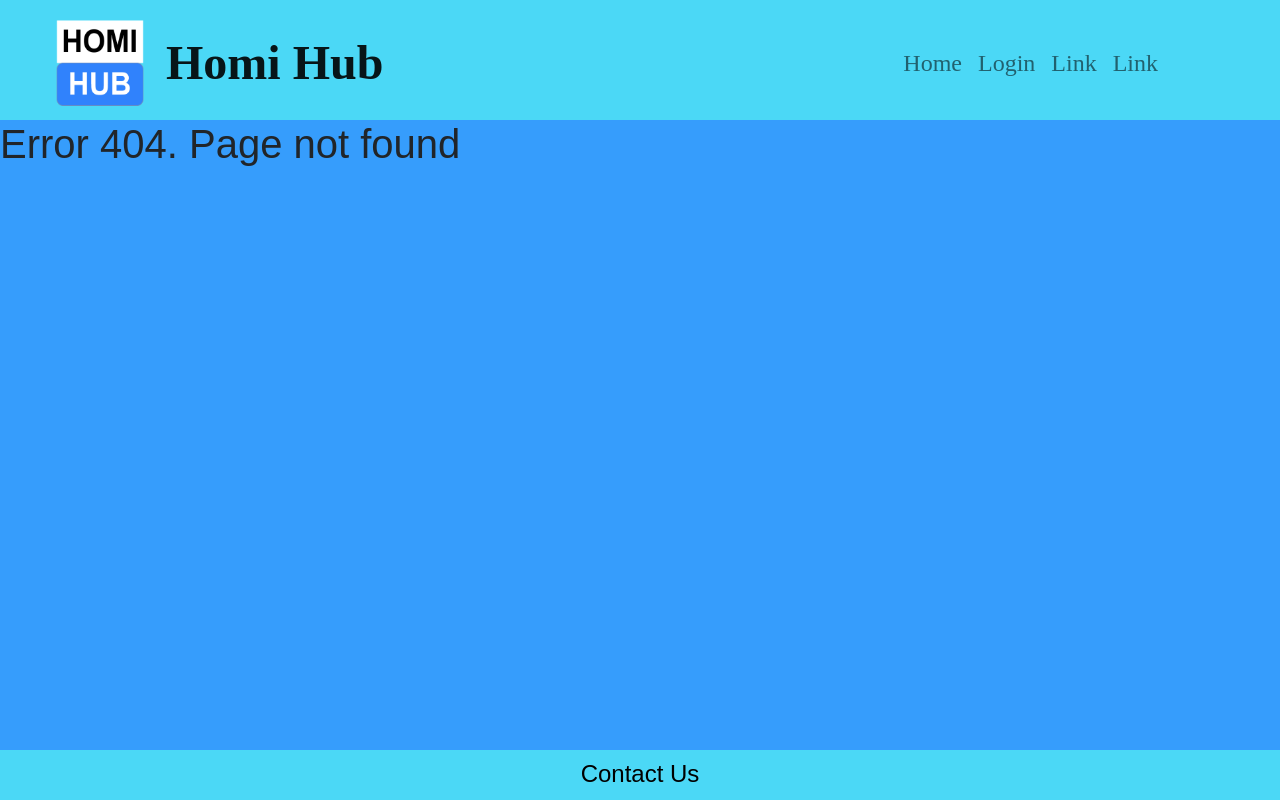
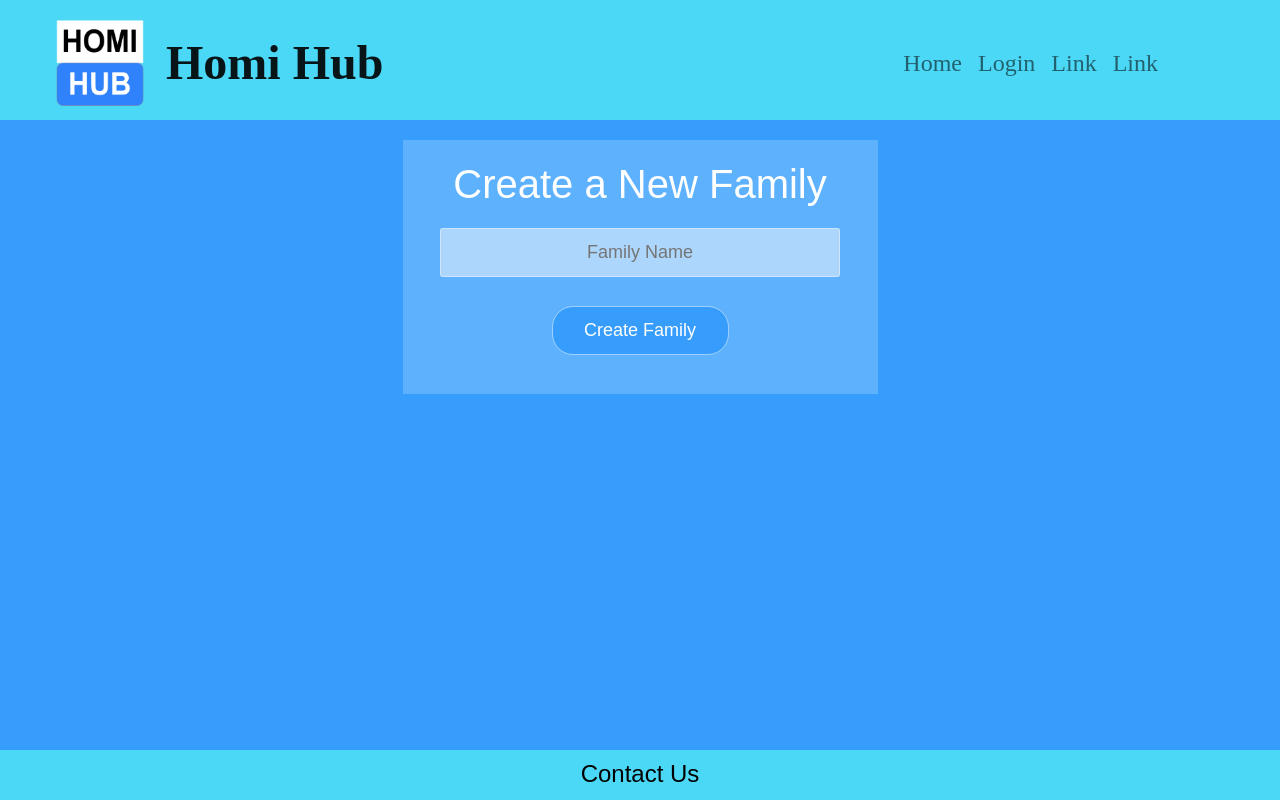
Before and after one commit to HomiHub/Homi-Hub, a React (Create React App) app: page /joinafamily in a window 1280 px wide. Before the commit this address had no page. Built offline with nearby package versions, Linux system fonts and the light colour scheme.

Commit message:
added Join a Family page which contains initial setup of family data structure in firebase, added Family Home Page where a user lands after creating or joining a family. Changed button styling and database category names in the registration page.

```diff
--- a/src/components/App.js
+++ b/src/components/App.js
@@ -6,6 +6,8 @@ import Header from "../header/Header";
 import Footer from "../footer/Footer";
 import LogIn from "../login/LogIn";
 import ErrorPage from "../error/ErrorPage"
+import JoinAFamily from "../registration/JoinAFamily"
+import FamilyHomePage from "../familyHomePage/familyHomePage"
 
 
 
@@ -19,6 +21,8 @@ function App() {
           <Route path="/" element={<LogIn />}></Route>
           <Route path="/registration" element={<Registration />}></Route>
           <Route path="/login" element={<LogIn />}></Route>
+          <Route path="/joinafamily" element={<JoinAFamily />}></Route>
+          <Route path="/familyHomePage" element={<FamilyHomePage />}></Route>
           <Route path="*" element={<ErrorPage />}></Route>
         </Routes>
         <Footer></Footer>
--- /dev/null
+++ b/src/familyHomePage/familyHomePage.js
@@ -0,0 +1,13 @@
+import React, {useState} from "react";
+
+function FamilyHomePage() {
+
+  return (
+    <div>
+        <h1>Welcome to your family page</h1>
+    </div>
+
+  );
+}
+
+export default FamilyHomePage;
--- a/src/login/LogIn.js
+++ b/src/login/LogIn.js
@@ -58,7 +58,7 @@ function LogIn()
         <p>Get together online as a family!</p>
         <input class="registrationInput" type="text" placeholder="Email" value={email} onChange={handleEmailChange} />
         <input class="registrationInput" type="text" placeholder="Password" value={password} onChange={handlePasswordChange} />
-        <button className="registrationButton" style={{backgroundColor: isMouseOver ? "black": "#369dfc" }}
+        <button className="registrationButton" style={{backgroundColor: isMouseOver ? "blue": "#369dfc" }}
                 onMouseOver={handleMouseOver}
                 onMouseOut={handleMouseOut}
                 onClick={login}
--- /dev/null
+++ b/src/registration/JoinAFamily.js
@@ -0,0 +1,91 @@
+import React, {useState} from "react";
+import {db} from "../components/firebase";
+import { set, ref, child, update, remove, push } from "firebase/database";
+import { auth } from "../components/firebase";
+import "./registration.css"
+import backPick from "../assets/homi-no-bg.png"
+import Logo from "../assets/homi-icon.png"
+import { useNavigate } from "react-router-dom";
+
+function JoinAFamily() {
+
+  let navigate = useNavigate();
+
+  const[familyName, setFamilyName] = useState("");
+
+  const submit = useState("Create Family");
+  const [isMouseOver, setMouseOver] = useState(false);
+
+  const handleFamilyNameChange=(e)=>{
+    setFamilyName(e.target.value)
+  };
+
+
+  //create a family group and set the user as admin
+  const createFamily = async () => {
+    try{
+        const id = auth.currentUser.uid;
+
+        const familyRef = push(ref(db, 'families'),{
+          calendar: "",
+          chat: "",
+          choreTracker: "",
+          consequences: "",
+          emergencyContacts: "",
+          errandTracker: "",
+          familyName: familyName,
+          gallery: "",
+          groceryList: "",
+          mealChooser: "",
+          members: "",
+          rewards: "",
+          wishList: ""
+      })
+      const familyKey = familyRef.key;
+      console.log(familyKey);
+      console.log(id);
+
+      update(ref(db, `families/${familyKey}/admins`),{
+        [id]: ""
+      });
+
+      update(ref(db, `families/${familyKey}/members`),{
+        [id]: ""
+      });
+
+      update(ref(db, `users/${id}/families`),{
+        [familyKey]: familyName
+      });
+      navigate('/familyHomePage');
+
+    }
+    //catch any errors such as an invalid email when creating an account
+    catch (error) {
+      console.log(error.message);
+    }
+  };
+
+  function handleMouseOver(){
+    setMouseOver(true);
+  };
+
+  function handleMouseOut(){
+    setMouseOver(false);
+  };
+
+  return (
+    <div className="registrationMiddle">
+      <div className="registration">
+        <h1 className="joinAFamilyh1">Create a New Family</h1>
+        <input class="registrationInput" type="text" placeholder="Family Name" value={familyName} onChange={handleFamilyNameChange} />
+        <button className="joinafamilyButton" style={{backgroundColor: isMouseOver ? "blue": "#369dfc" }}
+                onClick={createFamily}
+                onMouseOver={handleMouseOver}
+                onMouseOut={handleMouseOut}
+        >{submit}</button>
+      </div>
+    </div>
+  );
+}
+
+export default JoinAFamily;
--- a/src/registration/Registration.js
+++ b/src/registration/Registration.js
@@ -6,8 +6,11 @@ import { auth } from "../components/firebase";
 import "./registration.css"
 import backPick from "../assets/homi-no-bg.png"
 import Logo from "../assets/homi-icon.png"
+import { useNavigate } from "react-router-dom";
 
 function Registration() {
+
+  let navigate = useNavigate();
 
   const[firstName, setFirstName] = useState("");
   const[lastName, setLastName] = useState("");
@@ -45,15 +48,11 @@ function Registration() {
       console.log(user);
       const id = auth.currentUser.uid;
       //save other info to database
-      set(ref(db, `/users/"${id}`),{
-        first_name: firstName,
-        last_name: lastName,
+      set(ref(db, `/users/${id}`),{
+        firstName: firstName,
+        lastName: lastName,
       })
-      setFirstName("");
-      setLastName("");
-      setEmail("");
-      setPassword("");
-      setPassword2("");
+      navigate('/joinafamily');
     }
     //catch any errors such as an invalid email when creating an account
     catch (error) {
@@ -90,7 +89,7 @@ function Registration() {
         <input class="registrationInput" type="text" placeholder="Email" value={email} onChange={handleEmailChange} />
         <input class="registrationInput" type="text" placeholder="Password" value={password} onChange={handlePasswordChange} />
         <input class="registrationInput" type="text" placeholder="Re-Type Password" value={password} onChange={handlePasswordChange} />
-        <button className="registrationButton" style={{backgroundColor: isMouseOver ? "black": "#369dfc" }}
+        <button className="registrationButton" style={{backgroundColor: isMouseOver ? "blue": "#369dfc" }}
                 onClick={register}
                 onMouseOver={handleMouseOver}
                 onMouseOut={handleMouseOut}
--- a/src/registration/registration.css
+++ b/src/registration/registration.css
@@ -85,3 +85,22 @@
     font-size: 20px;
     padding-top: 50px;
   }
+
+  .joinAFamilyh1{
+    font-size: 40px;
+    font-weight: 200;
+    color: white;
+    margin: 20px 0px;
+  }
+
+  .joinafamilyButton{
+    appearance: none;
+    outline:1px solid rgba(252, 252, 252, 0.4);
+    border: 0px;
+    padding: 10px 15px;
+    color: white;
+    border-radius: 20px;
+    width: 175px;
+    font-size: 18px;
+    margin-top: 20px;
+  }
```
Also changed, not shown: src/familyHomePage/familyHomePage.css (added).
